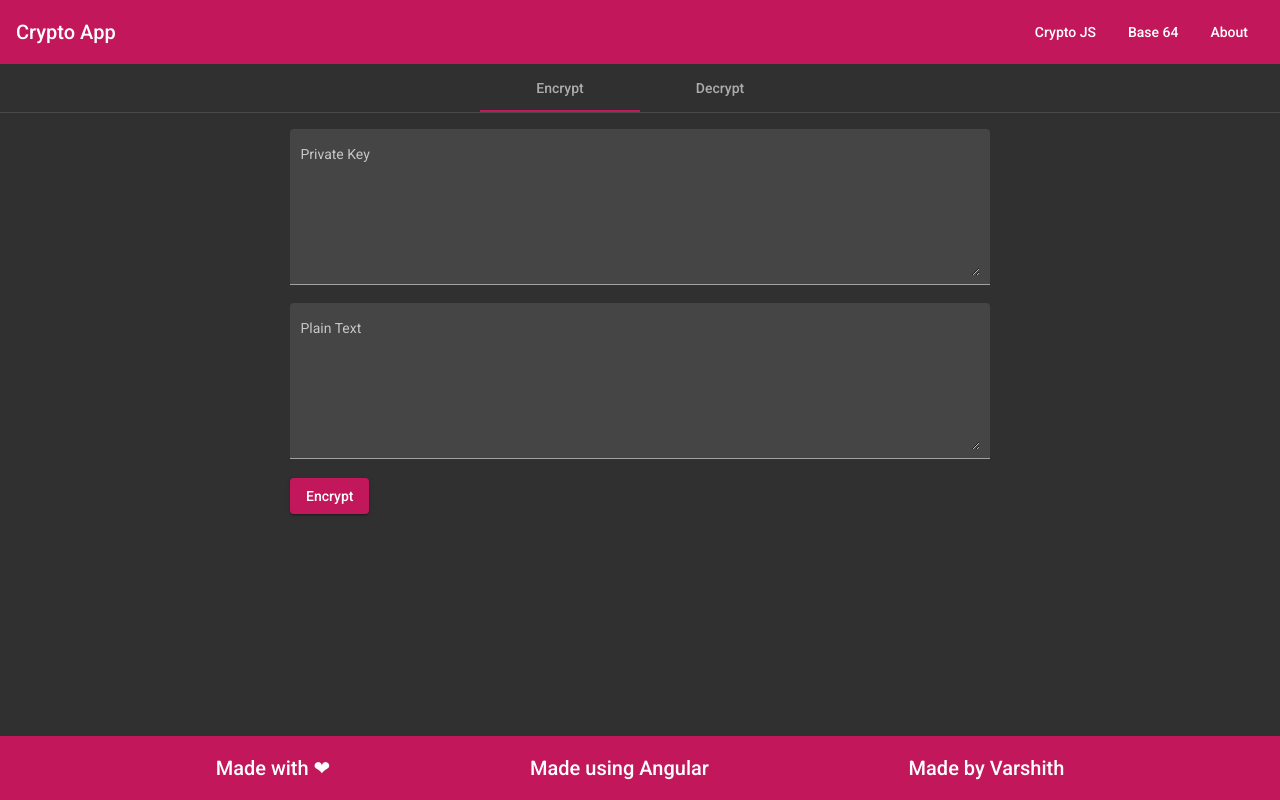
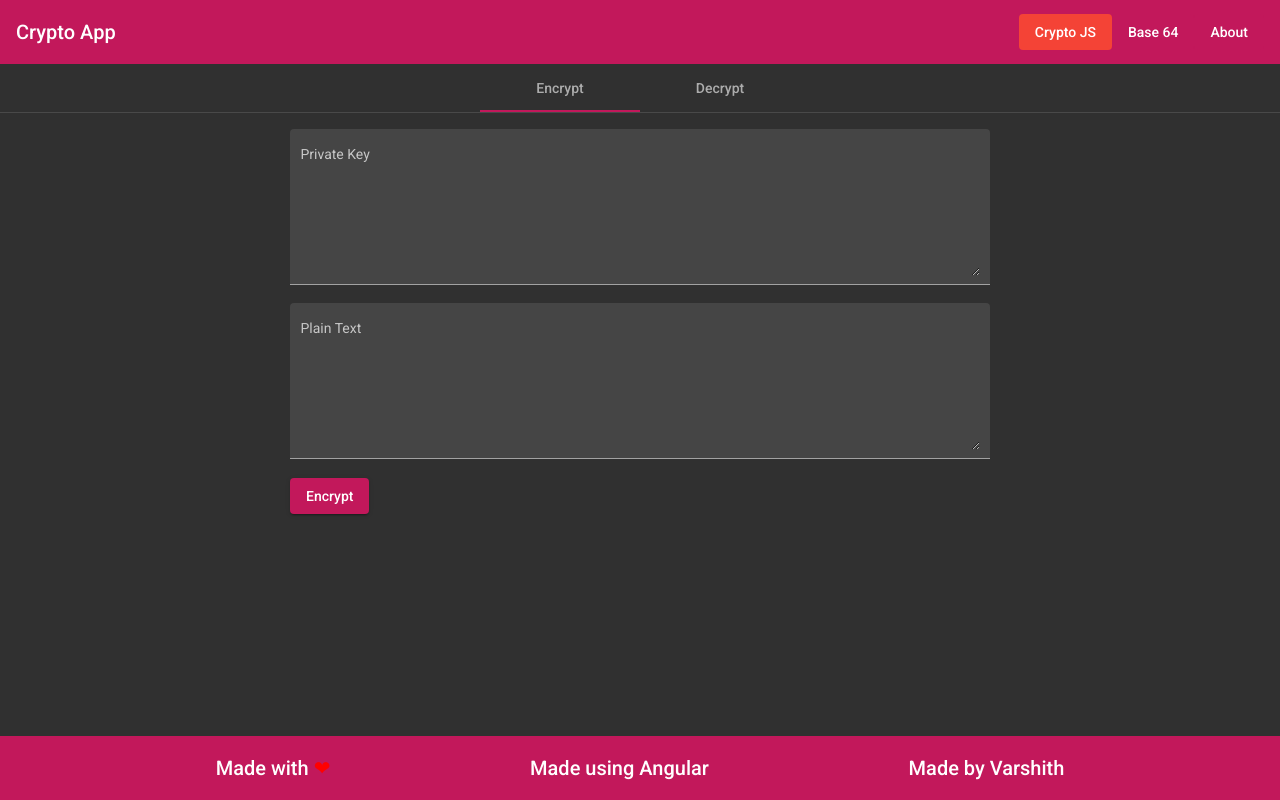
Before and after one commit to varshithrajbasa/Crypto, an Angular app: page /#/crypto_js in a window 1280 px wide. Before the commit this address led to /crypto_js. Built offline with nearby package versions, Linux system fonts and the light colour scheme.

Commit message:
Added router active class

```diff
--- a/src/app/app-routing.module.ts
+++ b/src/app/app-routing.module.ts
@@ -14,7 +14,7 @@ const routes: Routes = [
 ];
 
 @NgModule({
-  imports: [RouterModule.forRoot(routes)],
+  imports: [RouterModule.forRoot(routes,{ useHash: true })],
   exports: [RouterModule]
 })
 export class AppRoutingModule { }
--- a/src/app/app.component.html
+++ b/src/app/app.component.html
@@ -2,9 +2,10 @@
   <span>Crypto App</span>
   <span class="example-spacer"></span>
   <div class="example-button-row">
-    <button mat-flat-button color="primary" routerLink="/crypto_js">Crypto JS</button>
-    <button mat-flat-button color="primary" routerLink="/base64">Base 64</button>
-    <button mat-flat-button color="primary" routerLink="/about">About</button>
+    <button  *ngFor="let route of routes" mat-flat-button color="primary"
+    [routerLink]="route.link"
+    routerLinkActive="active"
+    [routerLinkActiveOptions]="{exact:true}">{{route.name}}</button>
   </div>
 
 </mat-toolbar>
@@ -13,7 +14,7 @@
 <div class="footer">
   <mat-toolbar color="primary">
     <span class="example-spacer"></span>
-    <span>Made with ❤</span>
+    <span>Made with <span style="color:red">❤</span></span>
     <span class="example-spacer"></span>
     <span>Made using Angular</span>
     <span class="example-spacer"></span>
--- a/src/app/app.component.scss
+++ b/src/app/app.component.scss
@@ -1,3 +1,4 @@
+
 .example-spacer {
     flex: 1 1 auto;
   }
@@ -6,3 +7,6 @@
     bottom: 0px;
     width: 100%;
   }
+  .active{
+    background-color: #f44336 ;
+  }
--- a/src/app/app.component.ts
+++ b/src/app/app.component.ts
@@ -7,4 +7,9 @@ import { Component } from '@angular/core';
 })
 export class AppComponent {
   title = 'Crypto';
+  routes=[
+    {link:'/crypto_js',name:'Crypto JS'},
+    {link:'/base64',name:'Base 64'},
+    {link:'/about',name:'About'}
+  ]
 }
```
